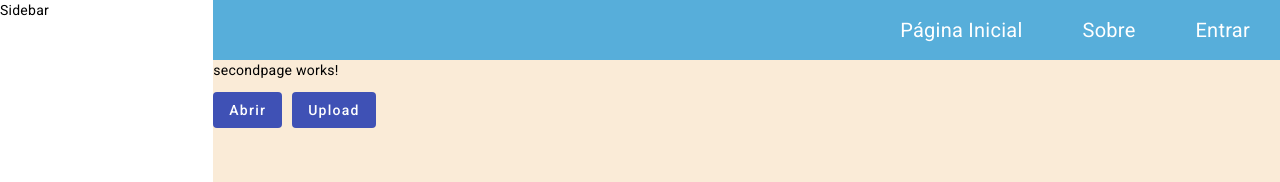
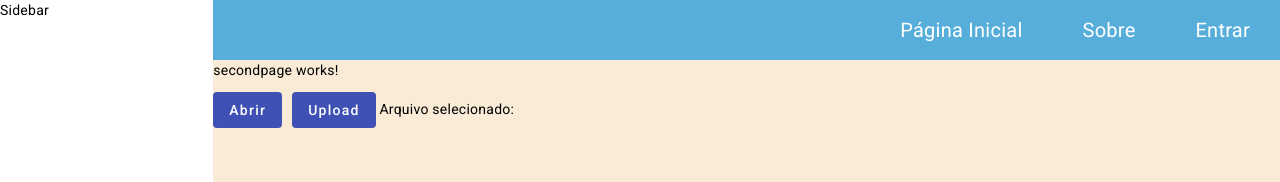
Before and after one commit to Rafael-M1/Projeto-Upload-Download-Angular, an Angular app: page /about in a window 1280 px wide. Shown: the top 182 px of the page. Built offline with nearby package versions, Linux system fonts and the light colour scheme.

Commit message:
Mostrando nome do arquivo selecionado na tela

```diff
--- a/src/app/pages/secondpage/secondpage.component.html
+++ b/src/app/pages/secondpage/secondpage.component.html
@@ -24,5 +24,6 @@
     <button mat-flat-button color="primary" (click)="fileInput.click()">
       Upload
     </button>
+    {{ fileSelectedName }}
   </div>
 </section>
--- a/src/app/pages/secondpage/secondpage.component.ts
+++ b/src/app/pages/secondpage/secondpage.component.ts
@@ -34,6 +34,7 @@ import { ToastrService } from 'ngx-toastr';
 export class SecondpageComponent implements OnInit, OnDestroy {
   isAuthenticated = false;
   private isAuthenticatedSubscription!: Subscription;
+  private fileSelected!: File;
 
   constructor(
     private loginService: LoginService,
@@ -64,12 +65,19 @@ export class SecondpageComponent implements OnInit, OnDestroy {
     });
   }
 
+  get fileSelectedName(): string {
+    if (this.fileSelected) {
+      return `Arquivo selecionado: ${this.fileSelected.name}`;
+    }
+    return `Arquivo selecionado: `;
+  }
+
   onFileSelected(event: Event) {
     let inputElement = event.target as HTMLInputElement;
     if (inputElement.files && inputElement.files.length > 0) {
-      const file = inputElement.files[0];
+      this.fileSelected = inputElement.files[0];
       const formData = new FormData();
-      formData.append('file', file);
+      formData.append('file', this.fileSelected);
       this.uploadService.uploadFile(formData).subscribe({
         next: (value) => {
           this.toastr.success('Upload do Arquivo feito com sucesso!');
```
